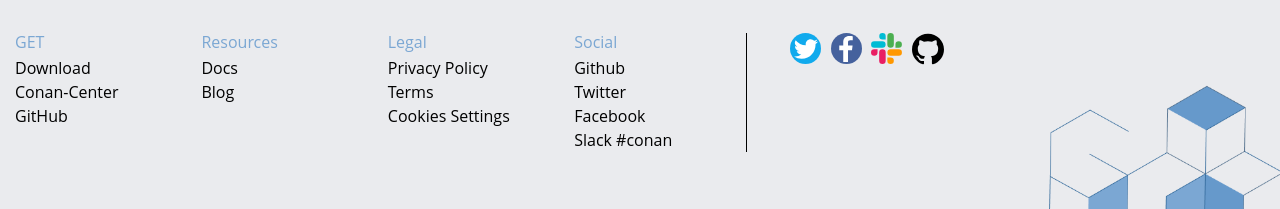
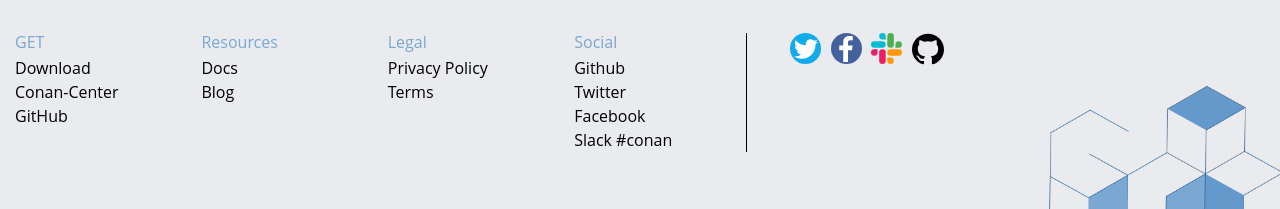
Before and after one commit to conan-io/conan-io.github.io, a Jekyll site: the page built from index.html, in a window 1280 px wide. Shown: the part 1540-1749 px from the top of the page. Built offline with Jekyll 4.4.1, drawn with Linux system fonts in a browser that asks for light colours; the list of posts is cut into pages by our own code; comment, search, counter and statistics services are not loaded.

Commit message:
Feature/onetrust integration (#148)
* onetrust integration to global footer

* fix -- remove txt, txt injected from onetrust

Co-authored-by: Daniel <danimanzaneque@gmail.com>

```diff
--- a/_includes/footer.html
+++ b/_includes/footer.html
@@ -44,7 +44,7 @@
                         Terms
                       </a></li>
                     <li>
-                      <a href="#" class="ot-sdk-show-settings">Cookies Settings</a>
+                      <a href="#" class="ot-sdk-show-settings"></a>
                     </li>
                   </ul>
                 </div>
```
